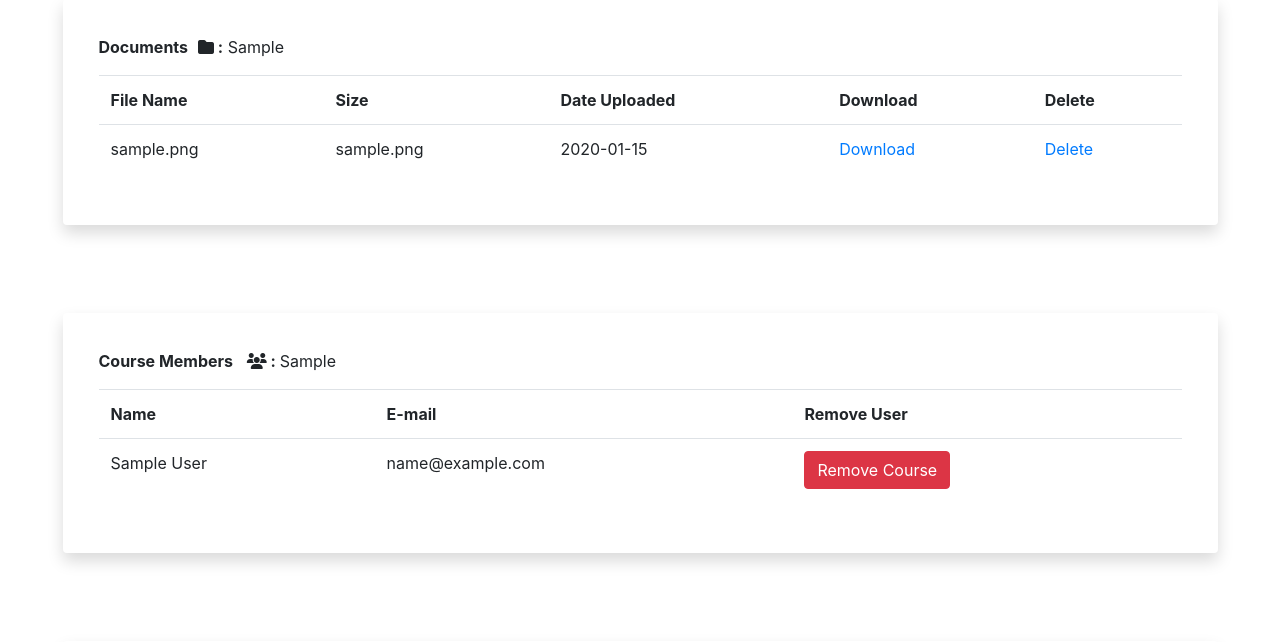
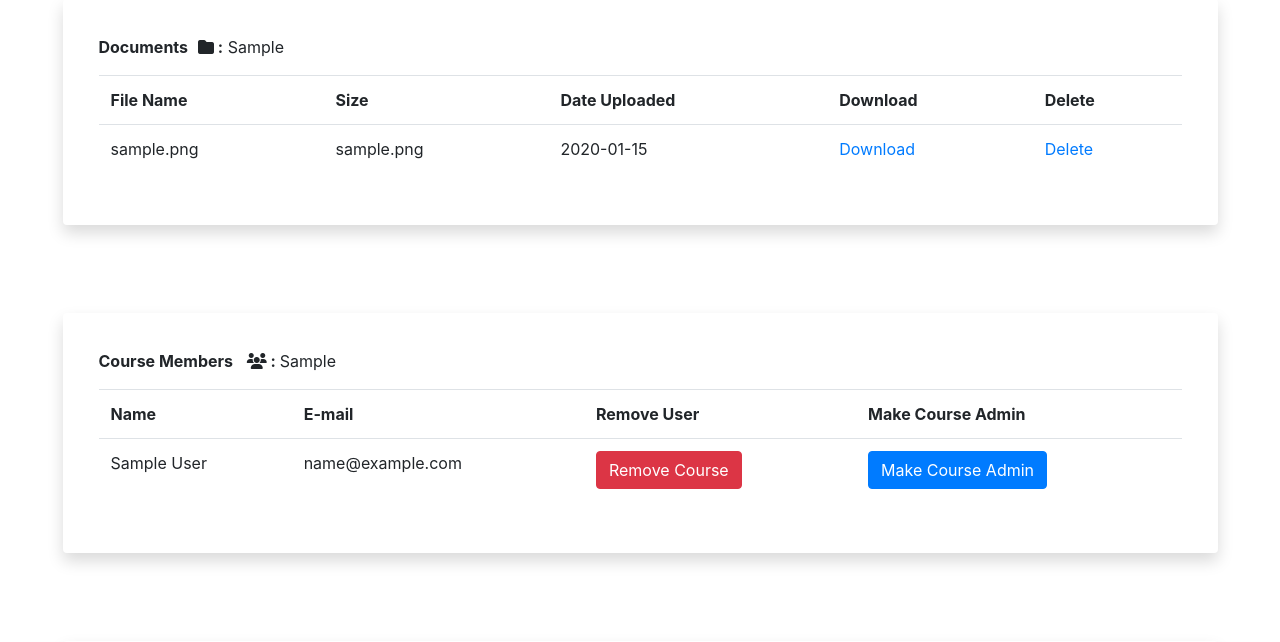
Before and after one commit to lgndcraft2/Naf-Flask, a Flask app: template templates/courseDashboard.html in a window 1280 px wide. Shown: the part 434-1076 px from the top of the page. Run offline with Flask 3, Linux system fonts and the light colour scheme; a user stored in the database is signed in; tables that the repository leaves empty hold one stand-in row (values such as "Sample post"); the template is opened without the code that fills it: values that come from a table or form of the project are taken from there, most other values are stand-ins (such as "Sample title", 1, 10 or a date in 2020); some libraries are stand-ins or nearby versions.

Commit message:
Update courseDashboard.html

```diff
--- a/templates/courseDashboard.html
+++ b/templates/courseDashboard.html
@@ -58,15 +58,17 @@
         <table class="table">
         <p><b>Course Members <i class="fas fa-users" style="margin-left: 10px;"></i> : </b> {{user_len}}</p>
             <tr>
-                <td><b>Name</b></td>
-                <td><b>E-mail</b></td>
-                <td><b>Remove User</b></td>
+                <th>Name</th>
+                <th>E-mail</th>
+                <th>Remove User</th>
+                <th>Make Course Admin</th>
             </tr>
             {% for users in users%}
             <tr>
                 <td>{{users.name}}</td>
                 <td>{{users.email}}</td>
                 <td><button type="button" class="btn btn-danger delete-btn" data-toggle="modal" data-target="#exampleModal" data-record-id="/removeUser/" data-id={{course.id}} data-smth-id="{{users.id}}">Remove Course</button></td>
+                <td><button type="button" class="btn btn-primary delete-btn" data-toggle="modal" data-target="#exampleModal" data-record-id="/add_admin/" data-id={{course.id}} data-smth-id="{{users.id}}">Make Course Admin</button></td>
             </tr>
             {% endfor %}
         </table>
@@ -156,6 +158,10 @@
                     $(".txt").text("Are you sure you want to remove this user from this course?");
                     $('#delete-link').attr('href', linkVis + userId + '/' + extlinkVis);
                 }
+                else if($(this).data('record-id') == "/add_admin/"){
+                    $(".txt").text("Are you sure you want to make this user an admin of this course?");
+                    $('#delete-link').attr('href', linkVis + userId + '/' + extlinkVis);
+                }
             });
         });
 </script>
```
